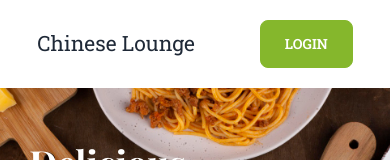
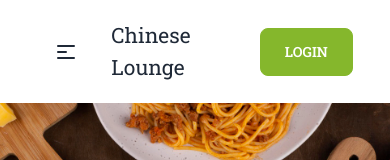
Before and after one commit to smarifurrahman/chinese-lounge, a React (Vite) app: page / in a window 390 px wide. Shown: the top 160 px of the page. Built offline with nearby package versions, Linux system fonts and the light colour scheme; no server answers.

Commit message:
navbar responsive completed

```diff
--- a/src/pages/Shared/Header/Header.jsx
+++ b/src/pages/Shared/Header/Header.jsx
@@ -10,15 +10,19 @@ const Header = () => {
     return (
         <div className="navbar bg-base-100 w-[85%] mx-auto py-5 flex items-center">
             <div className="navbar-start">
-                {/* <div className="dropdown">
-                    <label tabIndex={0} className="btn btn-ghost lg:hidden">
-                        <svg xmlns="http://www.w3.org/2000/svg" className="h-5 w-5" fill="none" viewBox="0 0 24 24" stroke="currentColor"><path strokeLinecap="round" strokeLinejoin="round" strokeWidth="2" d="M4 6h16M4 12h8m-8 6h16" /></svg>
+                <div className="dropdown">
+                    <label tabIndex={0} className="btn btn-ghost lg:hidden mr-4">
+                        <svg xmlns="http://www.w3.org/2000/svg" className="h-6 w-6" fill="none" viewBox="0 0 24 24" stroke="currentColor"><path strokeLinecap="round" strokeLinejoin="round" strokeWidth="2" d="M4 6h16M4 12h8m-8 6h16" /></svg>
                     </label>
                     <ul tabIndex={0} className="menu menu-compact dropdown-content mt-3 p-2 shadow bg-base-100 rounded-box w-52">
-                        <li><a>Item 1</a></li>
-                        <li><a>Item 3</a></li>
+                    <li><ActiveRoute to="/">Home</ActiveRoute></li>
+                    <li><ActiveRoute to="/blogs">Blog</ActiveRoute></li>
+                    {
+                        user ? "" :
+                            <li><ActiveRoute to="/registration">Register</ActiveRoute></li>
+                    }
                     </ul>
-                </div> */}
+                </div>
                 <Link to="/" className="normal-case text-[21px] hover:text-green-start">Chinese Lounge</Link>
             </div>
             <div className="navbar-center hidden lg:flex">
```
